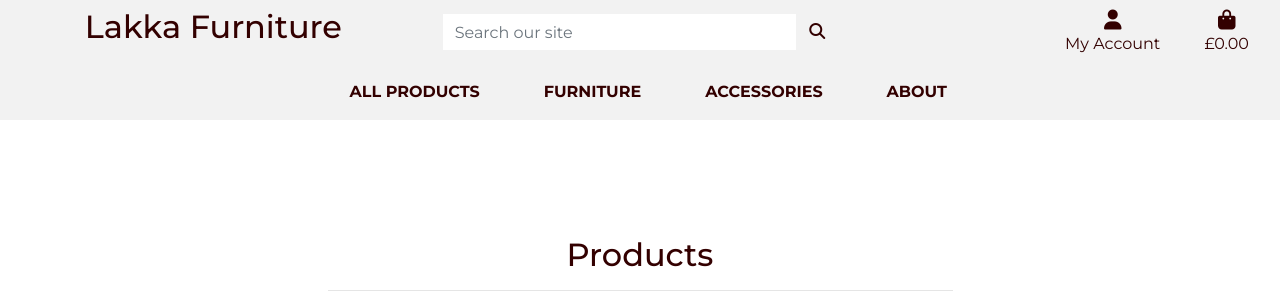
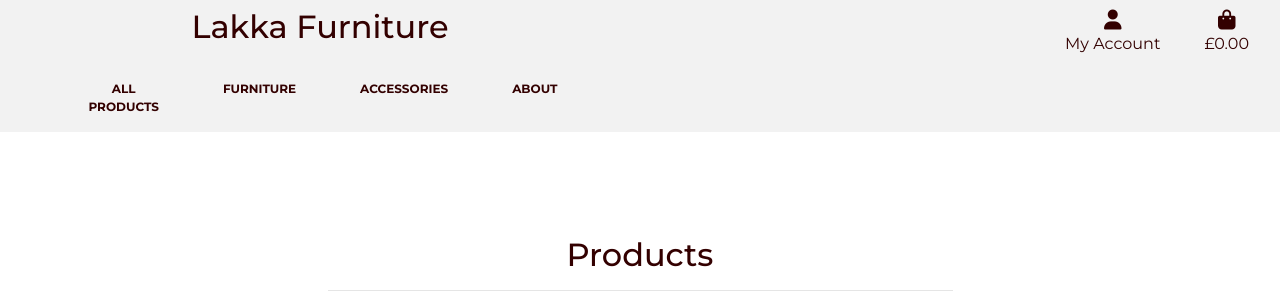
Before and after one commit to Code-Institute-Submissions/svickery-lakkafurniture, a Django app: page /products/ in a window 1280 px wide. Shown: the top 304 px of the page. Run offline with Django 3.2, Linux system fonts and the light colour scheme; data comes from the database, SQL or seed files in the repository; some libraries are stand-ins or nearby versions.

Commit message:
Changes made to nav

```diff
--- a/products/urls.py
+++ b/products/urls.py
@@ -2,5 +2,6 @@ from django.urls import path
 from . import views
 
 urlpatterns = [
-    path('', views.all_products, name='products')
+    path('', views.all_products, name='products'),
+    path('<product_id>', views.product_detail, name='product_detail'),
 ]
--- a/products/views.py
+++ b/products/views.py
@@ -1,4 +1,4 @@
-from django.shortcuts import render
+from django.shortcuts import render, get_object_or_404
 from .models import Product
 
 # Create your views here.
@@ -14,3 +14,14 @@ def all_products(request):
     }
 
     return render(request, 'products/products.html', context)
+
+def product_detail(request, product_id):
+    """ A view to show individual product details """
+
+    product = get_object_or_404(Product, pk=product_id)
+
+    context = {
+        'product': product,
+    }
+
+    return render(request, 'products/product_detail.html', context)
--- a/static/css/base.css
+++ b/static/css/base.css
@@ -24,6 +24,10 @@ img {
     background-size: cover;
     width: 100%;
     height: 100%;
+}
+
+.navbar-nav {
+    font-size: 12px !important;
 }
 
 .about-img {
--- a/templates/base.html
+++ b/templates/base.html
@@ -37,26 +37,12 @@
 
     <header class="container-fluid fixed-top">
         <div id="logo" class="row bg-white">
-            <div class="col-4">
+            <div class="col-6">
                 <a href="{% url 'home' %}" class="nav-link logo-link">
                     <h2 class="header-font home-text my-0">Lakka Furniture</h2>
                   </a>
             </div>
-            <div class="col-12 col-lg-4 my-auto py-1 py-lg-0">
-                <form method="GET" action="">
-                    <div class="input-group w-100">
-                        <input class="form-control border border-black rounded-0" type="text" name="q" placeholder="Search our site">
-                        <div class="input-group-append">
-                            <button class="form-control btn btn-black border border-black rounded-0" type="submit">
-                                <span class="icon">
-                                    <i class="fas fa-search"></i>
-                                </span>
-                            </button>
-                        </div>
-                    </div>
-                </form>
-            </div>
-            <div class="col-4 bg-white">
+        <div class="col-12 col-lg-6 bg-white">
             <ul class="list-inline list-unstyled text-center text-lg-right my-0">
                 <li class="list-inline-item dropdown">
                     <a class="home-text nav-link" href="#" id="user-options" data-toggle="dropdown" aria-haspopup="true" aria-expanded="false">
@@ -94,66 +80,6 @@
                 </li>
             </ul>
         </div>
-        </div>
-    <!-- <div id="topnav" class="row bg-white pt-lg-2 d-none d-lg-flex">
-      <div class="col-12 col-lg-4 my-auto py-1 py-lg-0 text-center text-lg">
-        <a href="{% url 'home' %}" class="nav-link logo-link">
-          <h2 class="header-font home-text my-0">Lakka Furniture</h2>
-        </a>
-      </div>
-      <div class="col-12 col-lg-4 my-auto py-1 py-lg-0">
-        <form method="GET" action="">
-            <div class="input-group w-100">
-                <input class="form-control border border-white rounded-0" type="text" name="q" placeholder="Search our site">
-                <div class="input-group-append">
-                    <button class="form-control btn btn-black border border-black rounded-0" type="submit">
-                        <span class="icon">
-                            <i class="fas fa-search"></i>
-                        </span>
-                    </button>
-                </div>
-            </div>
-        </form>
-    </div>
-    <div class="col-12 col-lg-4 my-auto py-1 py-lg-0">
-      <ul class="list-inline list-unstyled text-center text-lg-right my-0">
-          <li class="list-inline-item dropdown">
-              <a class="home-text nav-link" href="#" id="user-options" data-toggle="dropdown" aria-haspopup="true" aria-expanded="false">
-                  <div class="text-center">
-                      <div><i class="fas fa-user fa-lg"></i></div>
-                      <p class="my-0">My Account</p>
-                  </div>
-              </a>
-              <div class="dropdown-menu border-0" aria-labelledby="user-options">
-                  {% if request.user.is_authenticated %}
-                      {% if request.user.is_superuser %}
-                          <a href="" class="dropdown-item">Product Management</a>
-                      {% endif %}
-                      <a href="" class="dropdown-item">My Profile</a>
-                      <a href="{% url 'account_logout' %}" class="dropdown-item">Logout</a>
-                  {% else %}
-                      <a href="{% url 'account_signup' %}" class="dropdown-item">Register</a>
-                      <a href="{% url 'account_login' %}" class="dropdown-item">Login</a>
-                  {% endif %}
-              </div>
-          </li>
-          <li class="list-inline-item">
-              <a class="{% if grand_total %}text-info font-weight-bold{% else %}home-text{% endif %} nav-link" href="">
-                  <div class="text-center">
-                      <div><i class="fas fa-shopping-bag fa-lg"></i></div>
-                      <p class="my-0">
-                          {% if grand_total %}
-                              £{{ grand_total|floatformat:2 }}
-                          {% else %}
-                              £0.00
-                          {% endif %}
-                      </p>
-                  </div>
-              </a>
-          </li>
-      </ul>
-  </div>
-</div> -->
 <div class="row bg-white">
     <nav class="navbar navbar-expand-lg navbar-light w-100">
         <button class="navbar-toggler" type="button" data-toggle="collapse" data-target="#main-nav" aria-controls="main-nav" aria-expanded="false" aria-label="Toggle navigation">
--- a/templates/includes/main-nav.html
+++ b/templates/includes/main-nav.html
@@ -5,22 +5,22 @@
     <a href="#about">About</a>
 </div> -->
 
-<div class="collapse navbar-collapse" id="topnav">
-    <ul class="navbar-nav w-auto mx-auto">
+<div class="col-lg-4 collapse navbar-collapse" id="topnav">
+    <ul class="navbar-nav text-center my-0">
         <li class="nav-item dropdown">
-            <a class="logo-font font-weight-bold nav-link home-text mr-5" href="#" id="all-products-link" data-toggle="dropdown" aria-haspopup="true" aria-expanded="false">
+            <a class="logo-font font-weight-bold nav-link home-text mr-5" href="{% url 'products' %}" id="all-products-link" data-toggle="dropdown" aria-haspopup="true" aria-expanded="false">
                 All Products
             </a>
             <div class="dropdown-menu border-0" aria-labelledby="all-products-link">
                 <a href="" class="dropdown-item">By Price</a>
                 <a href="" class="dropdown-item ">By Rating</a>
                 <a href="" class="dropdown-item ">By Category</a>
-                <a href="" class="dropdown-item">All Products</a>
+                <a href="{% url 'products' %}" class="dropdown-item">All Products</a>
             </div>
         </li>
 
         <li class="nav-item dropdown">
-            <a class="logo-font font-weight-bold nav-link home-text mr-5" href="{% url 'products' %}" id="furniture-link" data-toggle="dropdown" aria-haspopup="true" aria-expanded="false">
+            <a class="logo-font font-weight-bold nav-link home-text mr-5" href="#" id="furniture-link" data-toggle="dropdown" aria-haspopup="true" aria-expanded="false">
                 Furniture
             </a>
             <div class="dropdown-menu border-0" aria-labelledby="furniture-link">
@@ -38,22 +38,31 @@
             <a class="logo-font font-weight-bold nav-link home-text mr-5" href="#" id="accessory-link" data-toggle="dropdown" aria-haspopup="true" aria-expanded="false">
                 Accessories
             </a>
-            <div class="dropdown-menu border-0" aria-labelledby="accessory-link">
-                <a href="" class="dropdown-item">Frames</a>
-                <a href="" class="dropdown-item">Shelving</a>
-                <a href="" class="dropdown-item">Chopping Boards</a>
-                <a href="" class="dropdown-item">All Accessories</a>
-            </div>
+
         </li>
         <li class="nav-item dropdown">
             <a class="logo-font font-weight-bold nav-link home-text mr-5" href="#" id="accessory-link" data-toggle="dropdown" aria-haspopup="true" aria-expanded="false">
                 About
             </a>
             <div class="dropdown-menu border-0" aria-labelledby="accessory-link">
-                <a href="" class="dropdown-item">Blog</a>
                 <a href="" class="dropdown-item">Contact</a>
                 <a href="" class="dropdown-item">Testimonials</a>
             </div>
         </li>
     </ul>
-</divhome-text>
+</div>
+<!-- /*<div class="col-12 col-lg-6 py-1 py-lg-0 text-lg-right my-0">
+    <form method="GET" action="">
+        <div class="input-group w-100">
+            <input class="form-control border border-black rounded-0" type="text" name="q" placeholder="Search our site">
+            <div class="input-group-append">
+                <button class="form-control btn btn-black border border-black rounded-0" type="submit">
+                    <span class="icon">
+                        <i class="fas fa-search"></i>
+                    </span>
+                </button>
+            </div>
+        </div>
+    </form>
+</div> -->
+</div>
```
Also changed, not shown: lakka_furniture/settings.py (+5 -5 lines), products/templates/products/product_detail.html (added, +43 -0 lines). Lines whose indentation alone changed are shown as unchanged.
